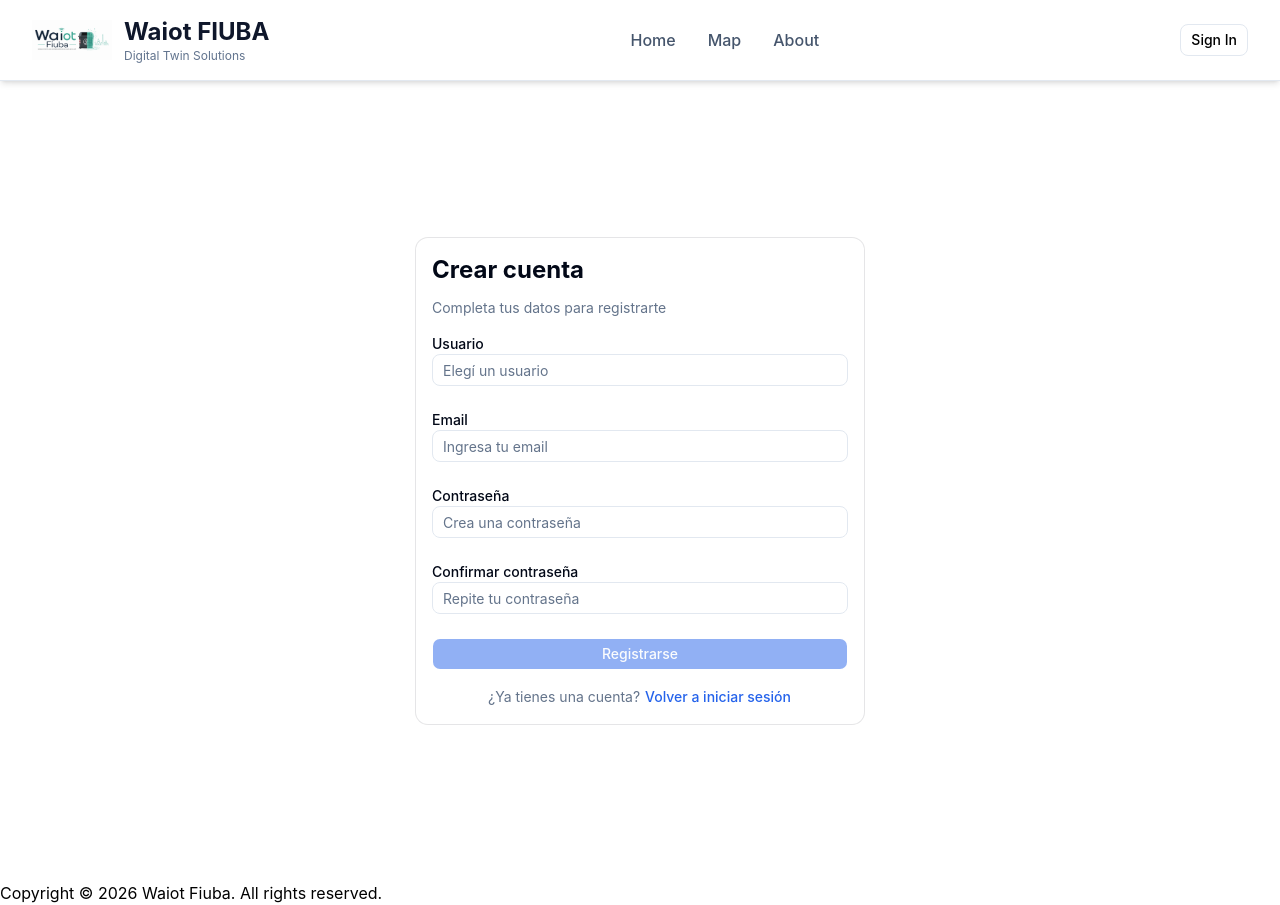
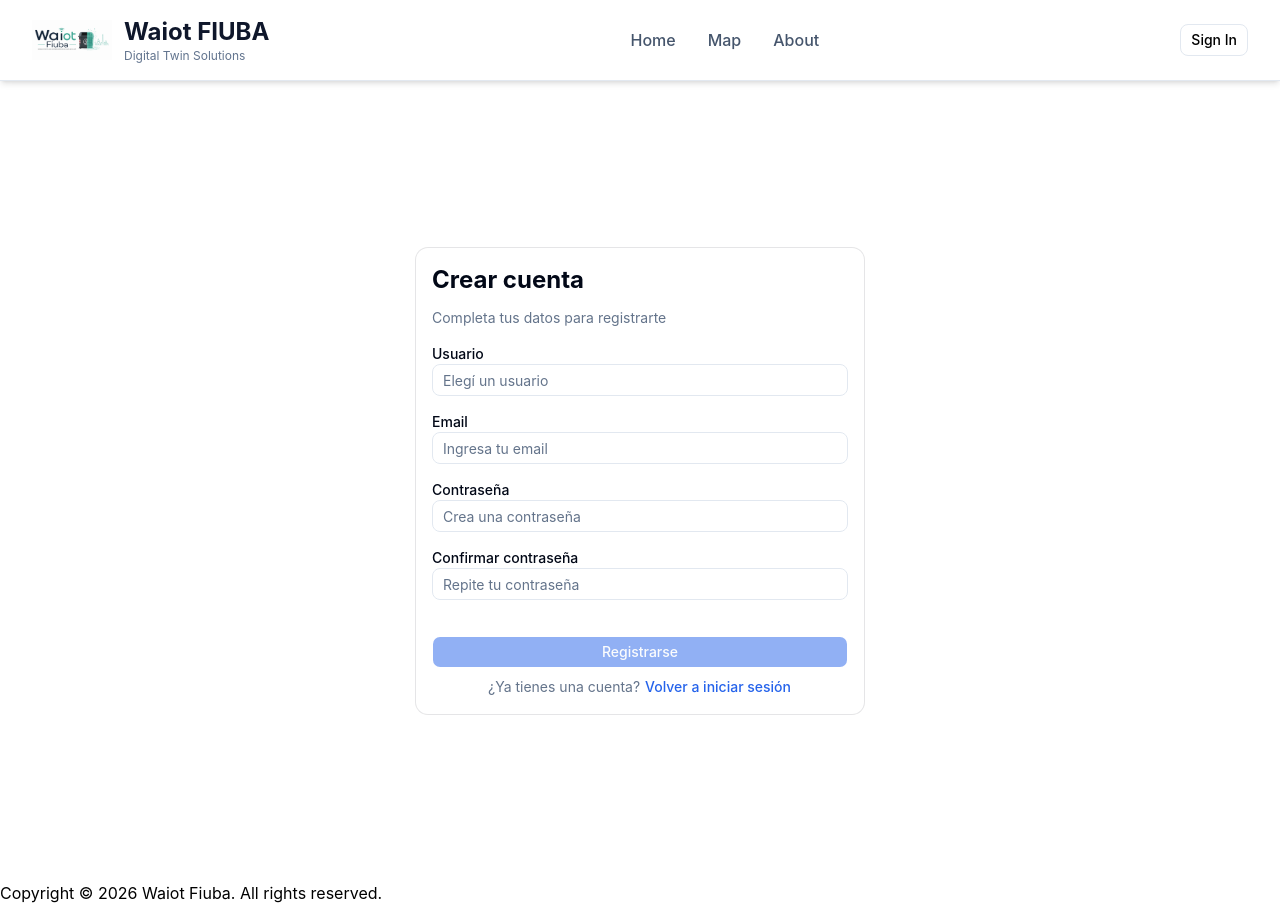
Before and after one commit to WaiotFiuba/frontend, a React (Vite) app: page /register in a window 1280 px wide. Built offline with nearby package versions, Linux system fonts and the light colour scheme; the HTML template or start-up script is replaced by a standard one.

Commit message:
fix: fix mismatch message test

```diff
--- a/src/pages/Register/page.tsx
+++ b/src/pages/Register/page.tsx
@@ -48,7 +48,7 @@ export default function Register() {
                     <CardDescription>Completa tus datos para registrarte</CardDescription>
                 </CardHeader>
                 <CardContent>
-                    <form onSubmit={handleSubmit} className="space-y-4">
+                    <form onSubmit={handleSubmit} className="space-y-2">
                         <div className="space-y-2">
                             <label htmlFor="name" className="text-sm font-medium">
                                 Usuario
@@ -124,16 +124,13 @@ export default function Register() {
                                 onChange={handleChange}
                                 placeholder="Repite tu contraseña"
                             />
-                            <p
-                                aria-live="polite"
-                                className={`overflow-hidden text-sm text-destructive transition-all duration-200 ease-out ${
-                                    confirmPasswordError ? "max-h-5 opacity-100 mt-1" : "max-h-0 opacity-0"
-                                }`}
-                            >
-                                Las contraseñas deben coincidir.
-                            </p>
+                            <div className="min-h-5">
+                                {confirmPasswordError && (
+                                    <p className="text-sm text-destructive">Las contraseñas deben coincidir.</p>
+                                )}
+                            </div>
                         </div>
-                        <Button type="submit" className="w-full" disabled={!canSubmit}>
+                        <Button type="submit" className="w-full"  disabled={!canSubmit}>
                             Registrarse
                         </Button>
                         <p className="text-center text-sm text-muted-foreground">
```
Also changed, not shown: 1 other file (tests, documents, lock files or other folders).
